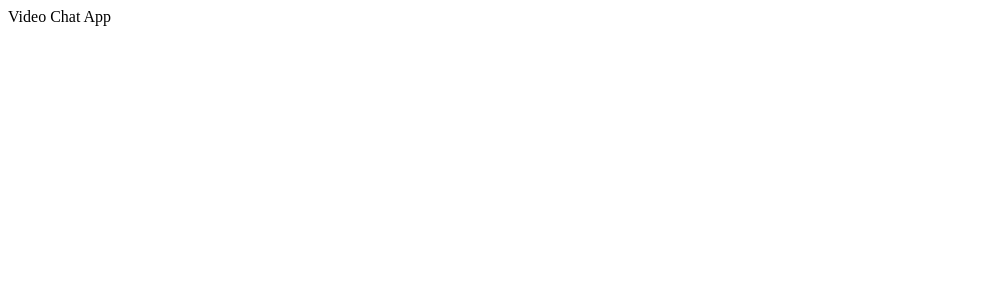
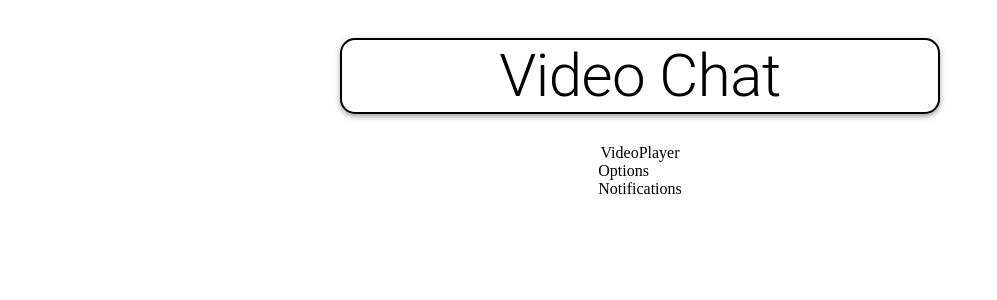
Before and after one commit to arthurs14/Web-RTC-Chat-App, a React (Create React App) app in the folder client/: page / in a window 1280 px wide. Shown: the top 300 px of the page, without its empty margins (0-997 px from the left). Built offline with nearby package versions, Linux system fonts and the light colour scheme; the HTML template or start-up script is replaced by a standard one.

Commit message:
added styling to app and added files for our components

```diff
--- a/client/src/App.js
+++ b/client/src/App.js
@@ -1,11 +1,45 @@
 import React from 'react';
-import { Typography } from '@material-ui/core';
+import { Typography, AppBar } from '@material-ui/core';
+import { makeStyles } from '@material-ui/core/styles';
 
+import VideoPlayer from './components/VideoPlayer';
+import Notifications from './components/Notifications';
+import Options from './components/Options'
+
+const useStyles = makeStyles((theme) => ({
+  appBar: {
+    borderRadius: 15,
+    margin: '30px 100px',
+    display: 'flex',
+    flexDirection: 'row',
+    justifyContent: 'center',
+    alignItems: 'center',
+    width: '600px',
+    border: '2px solid black',
+
+    [theme.breakpoints.down('xs')]: {
+      width: '90%',
+    },
+  },
+  wrapper: {
+    display: 'flex',
+    flexDirection: 'column',
+    alignItems: 'center',
+    width: '100%',
+  },
+}));
 
 const App = () => {
+  const classes = useStyles();
   return (
-    <div>
-      Video Chat App
+    <div className={classes.wrapper}>
+      <AppBar className={classes.appBar} position="static" color="inherit">
+        <Typography variant="h2" align="center">Video Chat</Typography>
+      </AppBar>
+      <VideoPlayer />
+      <Options>
+        <Notifications />
+      </Options>
     </div>
   );
 };
--- /dev/null
+++ b/client/src/components/Notifications.js
@@ -0,0 +1,11 @@
+import React from 'react';
+
+const Notifications = () => {
+  return (
+    <div>
+      Notifications
+    </div>
+  );
+};
+
+export default Notifications;
--- /dev/null
+++ b/client/src/components/Options.js
@@ -0,0 +1,12 @@
+import React from 'react';
+
+const Options = ({ children }) => {
+  return (
+    <div>
+      Options
+      {children}
+    </div>
+  );
+};
+
+export default Options;
--- /dev/null
+++ b/client/src/components/VideoPlayer.js
@@ -0,0 +1,11 @@
+import React from 'react';
+
+const VideoPlayer = () => {
+  return (
+    <div>
+      VideoPlayer
+    </div>
+  );
+};
+
+export default VideoPlayer;
```
